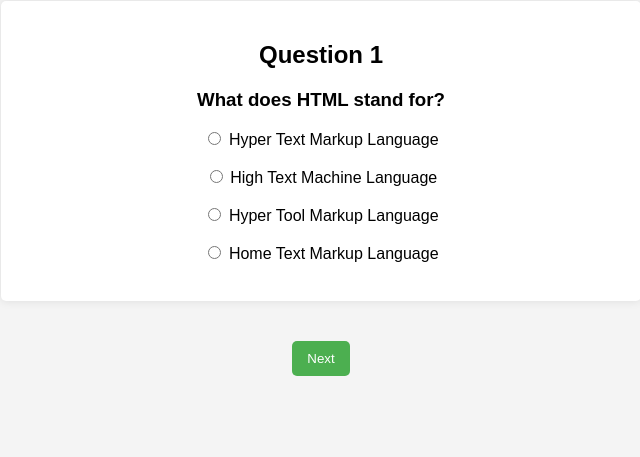
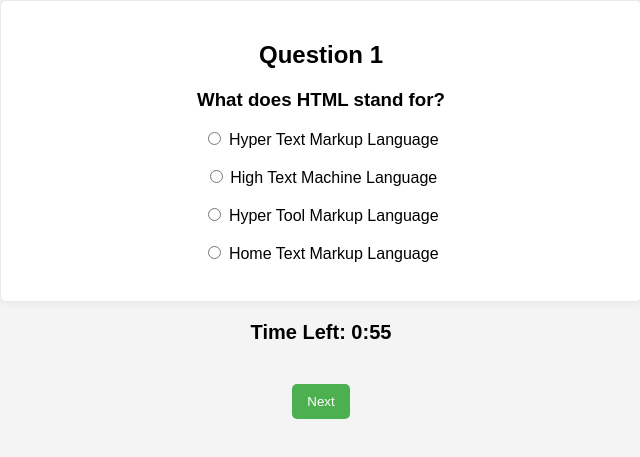
Before and after one commit to Harshityadav9838/2year-FSD-Harshit, a plain HTML site: page assignment/quiz.html in a window 1280 px wide. Shown: the part 79-536 px from the top of the page, without its empty margins (319-959 px from the left). Drawn offline with Linux system fonts and the light colour scheme.

Commit message:
assignment

```diff
--- a/assignment/quiz.css
+++ b/assignment/quiz.css
@@ -27,3 +27,9 @@
             cursor: pointer;
             margin-top: 20px;
         }
+         #timer {
+    font-size: 20px;
+    font-weight: bold;
+    text-align: center;
+    margin: 20px;
+}
--- a/assignment/quiz.html
+++ b/assignment/quiz.html
@@ -15,6 +15,7 @@
         <h1>Quiz</h1>
 
         <div id="quiz-container"></div>
+        <div id="timer">Time Left: 01:00</div>
 
         <button id="nextBtn" onclick="nextQuestion()">Next</button>
 
--- a/assignment/quiz.js
+++ b/assignment/quiz.js
@@ -35,8 +35,11 @@ var questions = [
 
 
 var currentQuestion = 0;
+var timeLeft = 60;
+var timer;
 
 
+// Show question
 function showQuestion() {
 
     var question = questions[currentQuestion];
@@ -57,10 +60,62 @@ function showQuestion() {
     }
 
     document.getElementById("quiz-container").innerHTML = html;
+
+    // Start fresh timer for this question
+    startTimer();
 }
 
 
-function nextQuestion() {
+// Timer
+function startTimer() {
+
+    // Stop previous timer
+    clearInterval(timer);
+
+    // Reset to 60 seconds
+    timeLeft = 60;
+
+    updateTimer();
+
+    timer = setInterval(function () {
+
+        timeLeft--;
+
+        updateTimer();
+
+        if (timeLeft <= 0) {
+
+            clearInterval(timer);
+
+            alert("Time's up!");
+
+            // Automatically go to next question
+            nextQuestion(true);
+        }
+
+    }, 1000);
+}
+
+
+// Display timer
+function updateTimer() {
+
+    var minutes = Math.floor(timeLeft / 60);
+    var seconds = timeLeft % 60;
+
+    document.getElementById("timer").innerText =
+        "Time Left: " +
+        minutes + ":" +
+        (seconds < 10 ? "0" : "") +
+        seconds;
+}
+
+
+// Next question
+function nextQuestion(timeUp = false) {
+
+    // If time is not up, check answer
+    if (!timeUp) {
 
         var selected = document.querySelector(
             'input[name="answer"]:checked'
@@ -70,6 +125,10 @@ function nextQuestion() {
             alert("Please select an answer");
             return;
         }
+    }
+
+    // Stop current timer
+    clearInterval(timer);
 
     currentQuestion++;
 
@@ -83,8 +142,11 @@ function nextQuestion() {
             "<h2>Quiz Completed!</h2>";
 
         document.getElementById("nextBtn").style.display = "none";
+
+        document.getElementById("timer").style.display = "none";
     }
 }
 
 
+// Start first question
 showQuestion();
```
Also changed, not shown: assignment/assignment1.html (+1 -0 lines), assignment/assignment.js (line endings or trailing spaces), assignment/assignment1.css (line endings or trailing spaces). Lines whose indentation alone changed are shown as unchanged.
